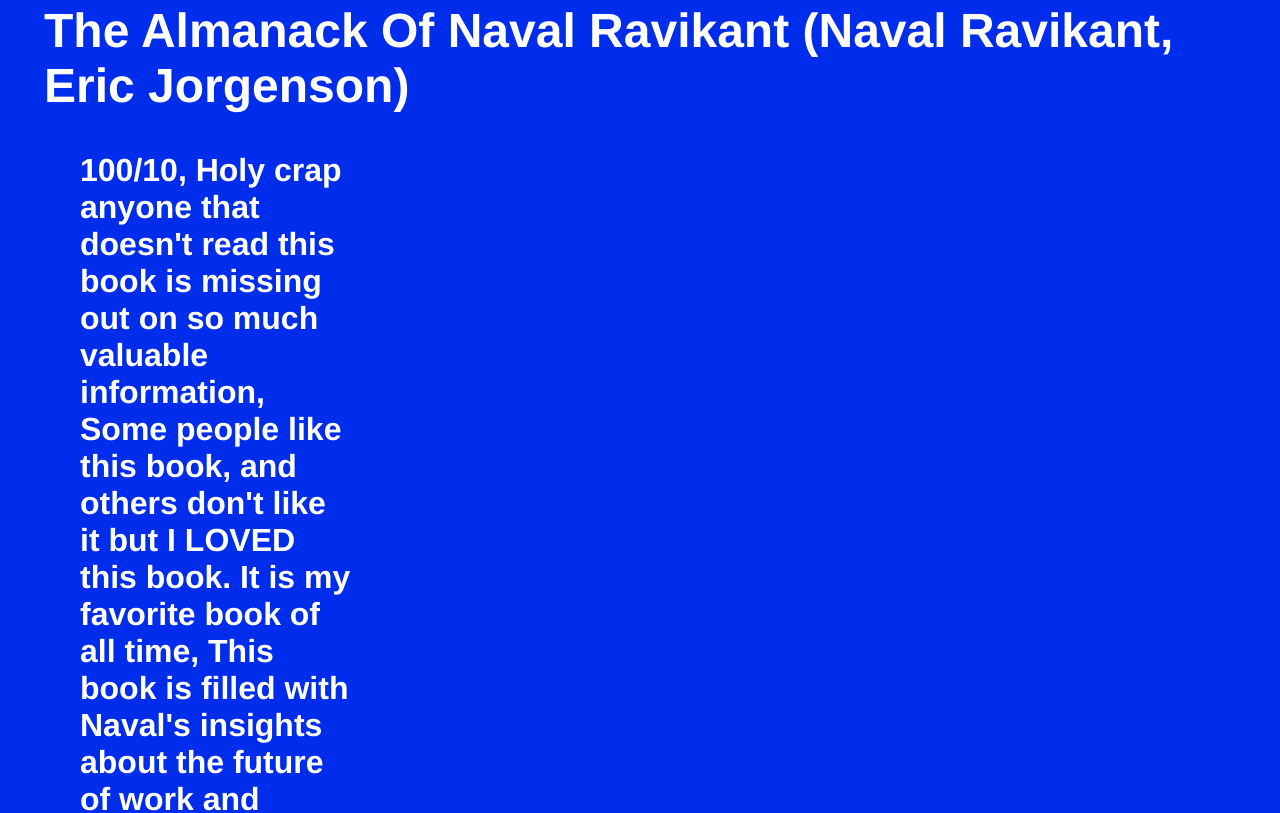
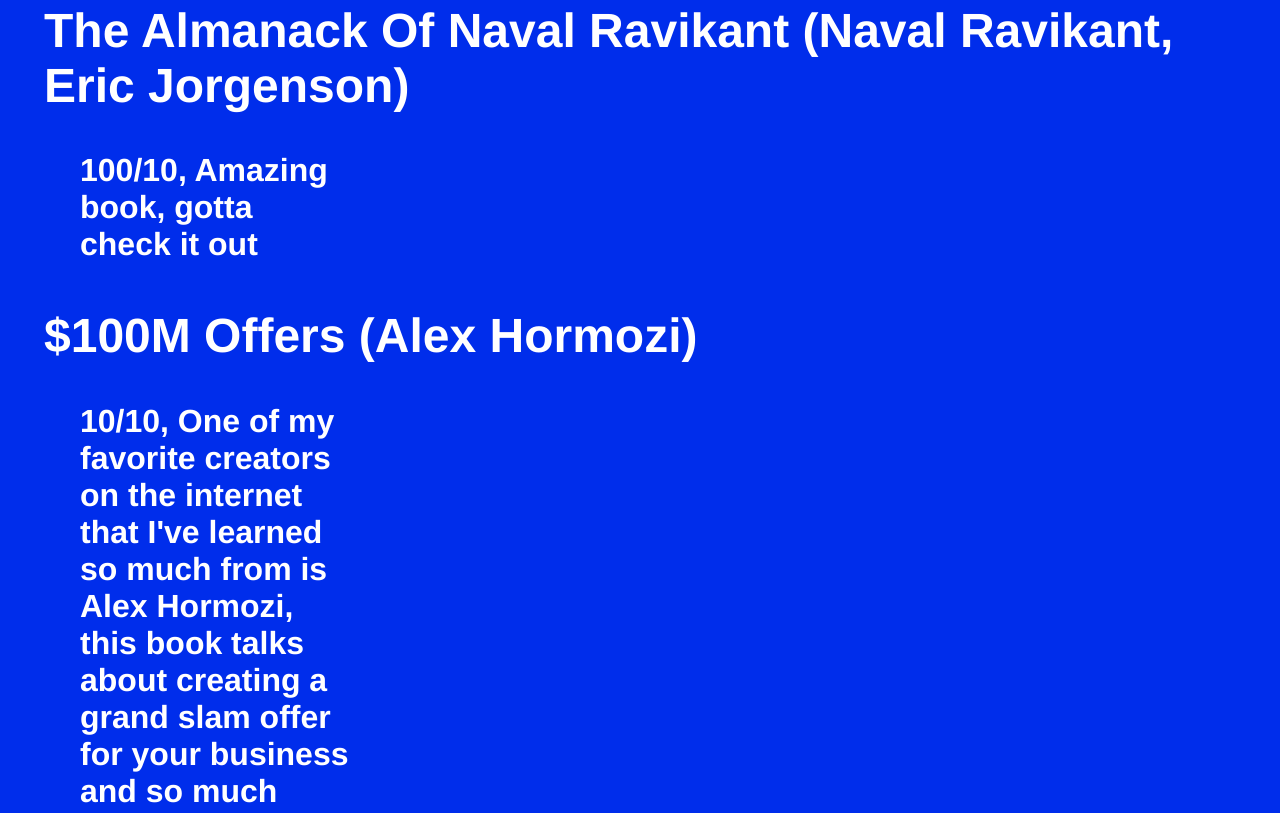
Before and after one commit to Deetschoe/personal-website, a website: page resources.html in a window 1280 px wide. Shown: the part 5527-6340 px from the top of the page. Drawn offline with Linux system fonts and the light colour scheme.

Commit message:
Add new photo

```diff
--- a/resources.html
+++ b/resources.html
@@ -112,7 +112,7 @@
 
     <h2>The Almanack Of Naval Ravikant (Naval Ravikant, Eric Jorgenson)
     </h2>
-    <h3>100/10, Holy crap anyone that doesn't read this book is missing out on so much valuable information, Some people like this book, and others don't like it but I LOVED this book. It is my favorite book of all time, This book is filled with Naval's insights about the future of work and wealth.</h3>
+    <h3>100/10, Amazing book, gotta check it out</h3>
 
     <h2>$100M Offers (Alex Hormozi)
     </h2>
```
Also changed, not shown: thegallery.html (+1 -1 lines).
